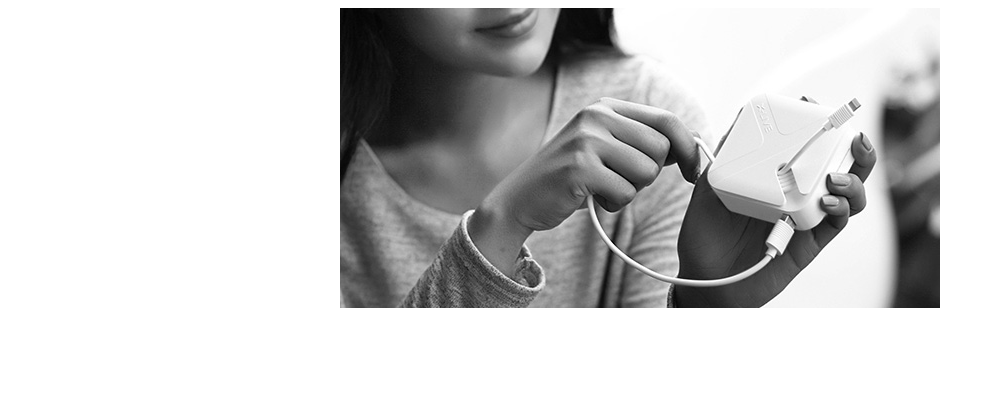
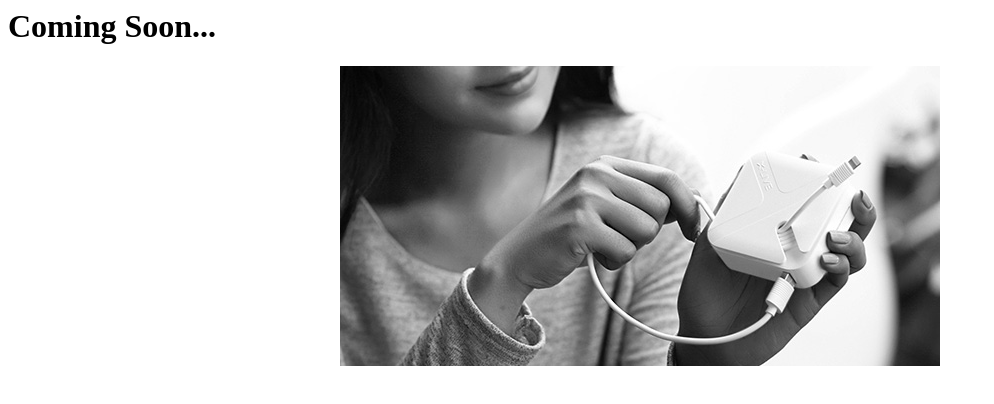
Before and after one commit to gccgdb/6COM, a plain HTML site: page index.html in a window 1280 px wide. Shown: the whole page, without its empty margins (0-994 px from the left). Drawn offline with Linux system fonts and the light colour scheme.

Commit message:
Update index.html

```diff
--- a/index.html
+++ b/index.html
@@ -1,6 +1,9 @@
 <html>
 	<title>X-Link</title>
 	<body>
+		<div>
+			<h1>Coming Soon...</h1>
+		</div>
 		<center><img src="./box2.jpg" /></center>
 	</body>
 </html>
```
